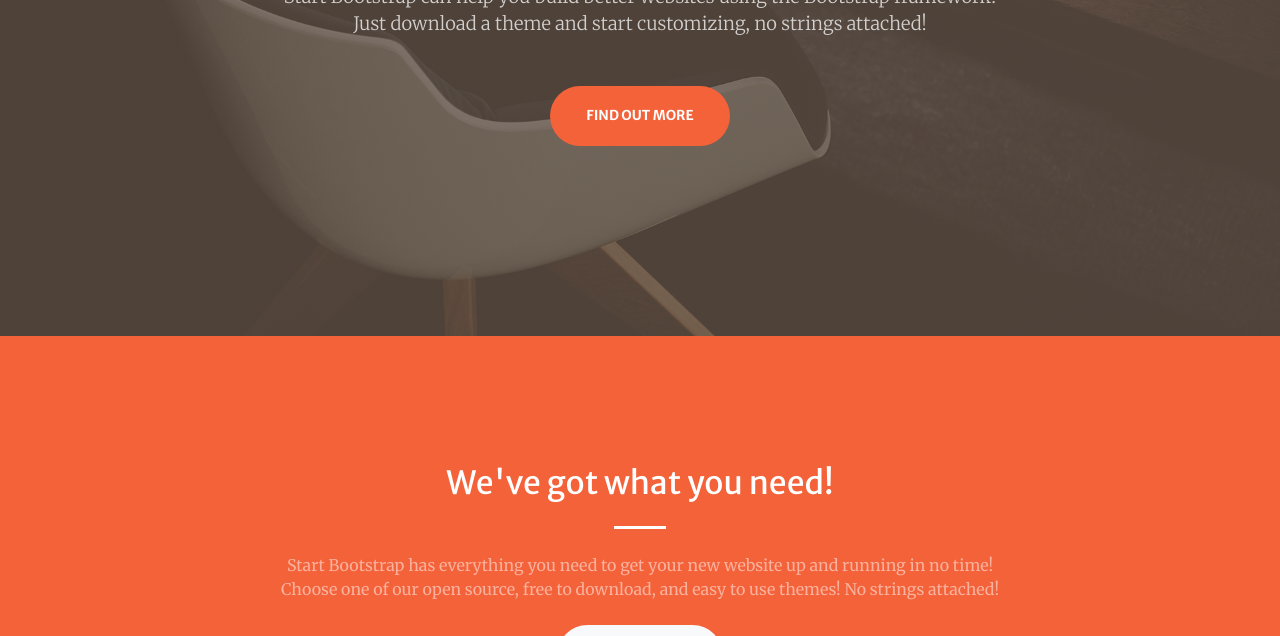
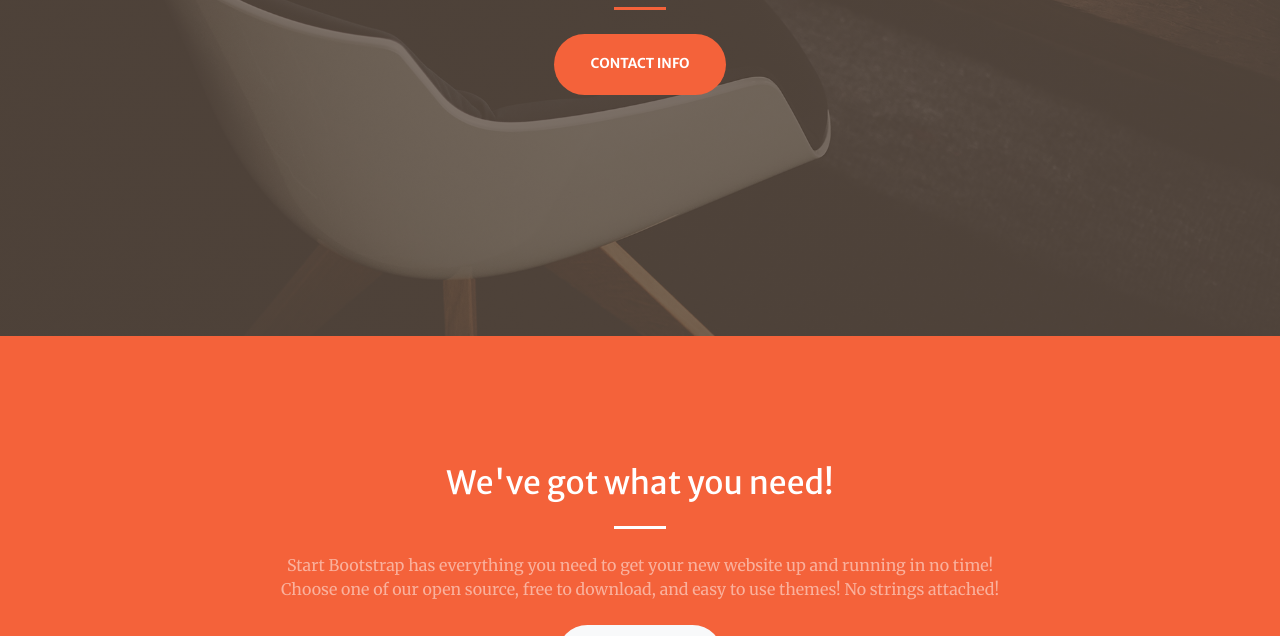
Before and after one commit to Aldwin0131/test, a website with bundled scripts: page index.html in a window 1280 px wide. Shown: the part 464-1100 px from the top of the page. Built offline with nearby package versions, Linux system fonts and the light colour scheme.

Commit message:
Contact Info

```diff
--- a/index.html
+++ b/index.html
@@ -56,8 +56,7 @@
           <hr class="divider my-4">
         </div>
         <div class="col-lg-8 align-self-baseline">
-          <p class="text-white-75 font-weight-light mb-5">Start Bootstrap can help you build better websites using the Bootstrap framework! Just download a theme and start customizing, no strings attached!</p>
-          <a class="btn btn-primary btn-xl js-scroll-trigger" href="#about">Find Out More</a>
+          <a class="btn btn-primary btn-xl js-scroll-trigger" href="#about">Contact Info</a>
         </div>
       </div>
     </div>
```
